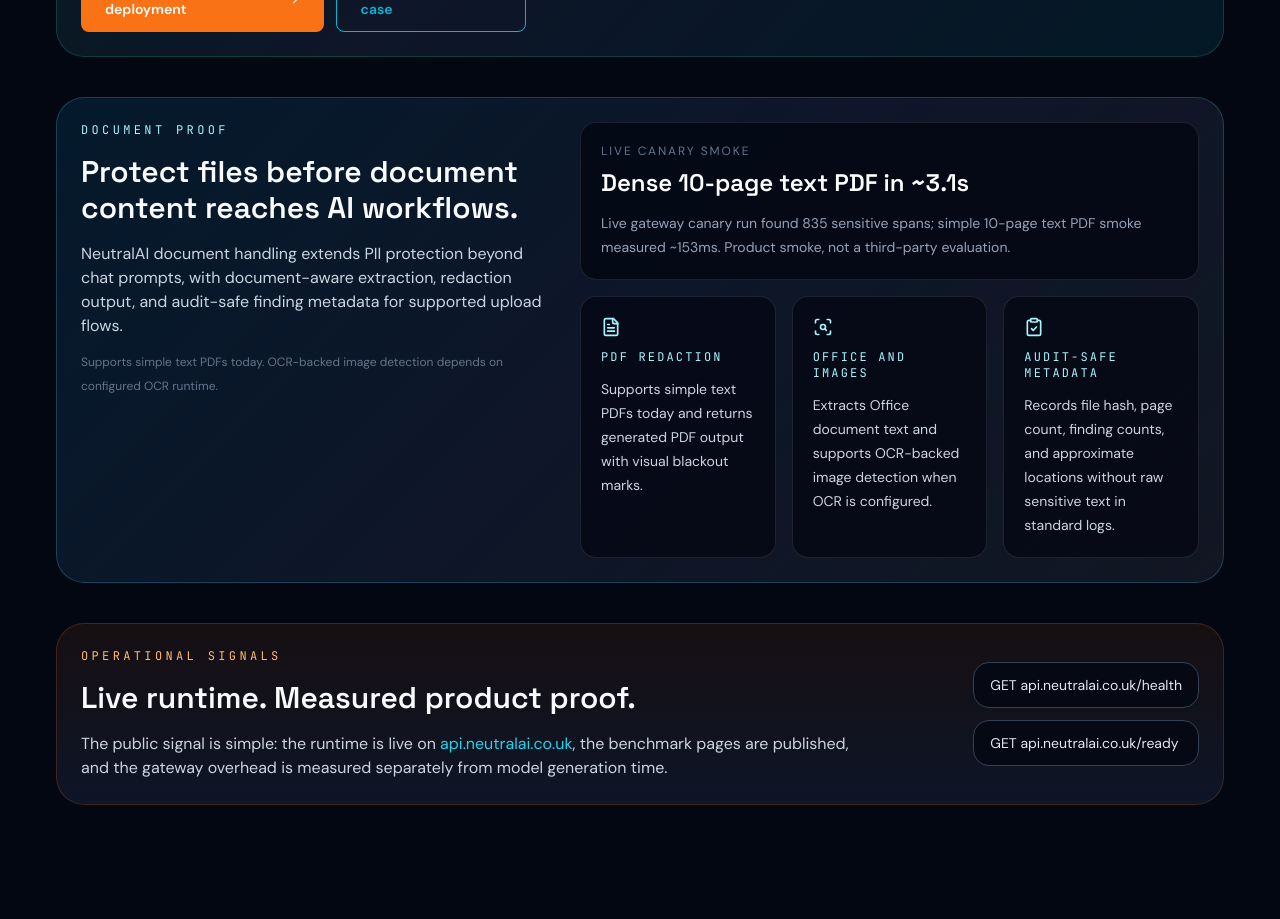
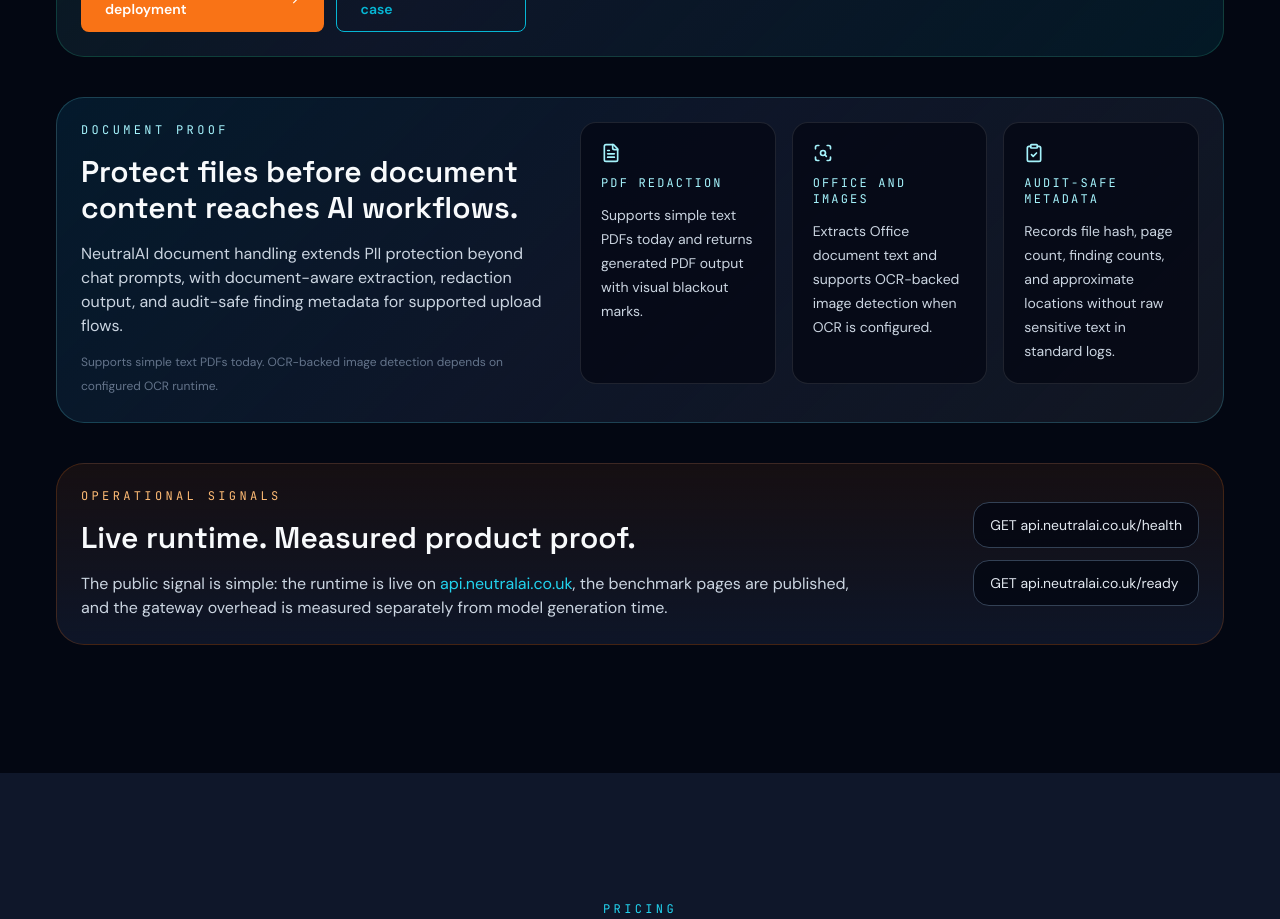
Before and after one commit to nazifsohtaoglu/neutralai-website, a Next.js app: page / in a window 1280 px wide. Shown: the part 7840-8759 px from the top of the page. Built offline with nearby package versions, Linux system fonts and the light colour scheme.

Commit message:
Remove document proof performance metric

```diff
--- a/app/page.tsx
+++ b/app/page.tsx
@@ -371,12 +371,6 @@
 ] as const
 
 // Source of truth: nazifsohtaoglu/neutralai-gateway#782 document redaction artifacts.
-const documentRedactionProof = {
-  benchmarkLabel: 'Live canary smoke',
-  benchmarkValue: 'Dense 10-page text PDF in ~3.1s',
-  sourceNote: 'Live gateway canary run found 835 sensitive spans; simple 10-page text PDF smoke measured ~153ms. Product smoke, not a third-party evaluation.',
-} as const
-
 const documentRedactionPoints = [
   {
     icon: FileText,
@@ -1273,13 +1267,6 @@
               </p>
             </div>
 
-            <div className="grid gap-4">
-              <div className="rounded-2xl border border-white/10 bg-background/80 p-5">
-                <p className="text-xs uppercase tracking-[0.16em] text-slate-500">{documentRedactionProof.benchmarkLabel}</p>
-                <p className="mt-2 font-heading text-2xl font-semibold text-white">{documentRedactionProof.benchmarkValue}</p>
-                <p className="mt-3 text-sm leading-6 text-slate-400">{documentRedactionProof.sourceNote}</p>
-              </div>
-
             <div className="grid gap-4 sm:grid-cols-3">
               {documentRedactionPoints.map((point) => (
                 <div key={point.label} className="rounded-2xl border border-white/10 bg-background/70 p-5">
@@ -1288,7 +1275,6 @@
                   <p className="mt-3 text-sm leading-6 text-slate-300">{point.body}</p>
                 </div>
               ))}
-              </div>
             </div>
           </div>
         </div>
```
Also changed, not shown: 1 other file (tests, documents, lock files or other folders). Lines whose indentation alone changed are shown as unchanged.
